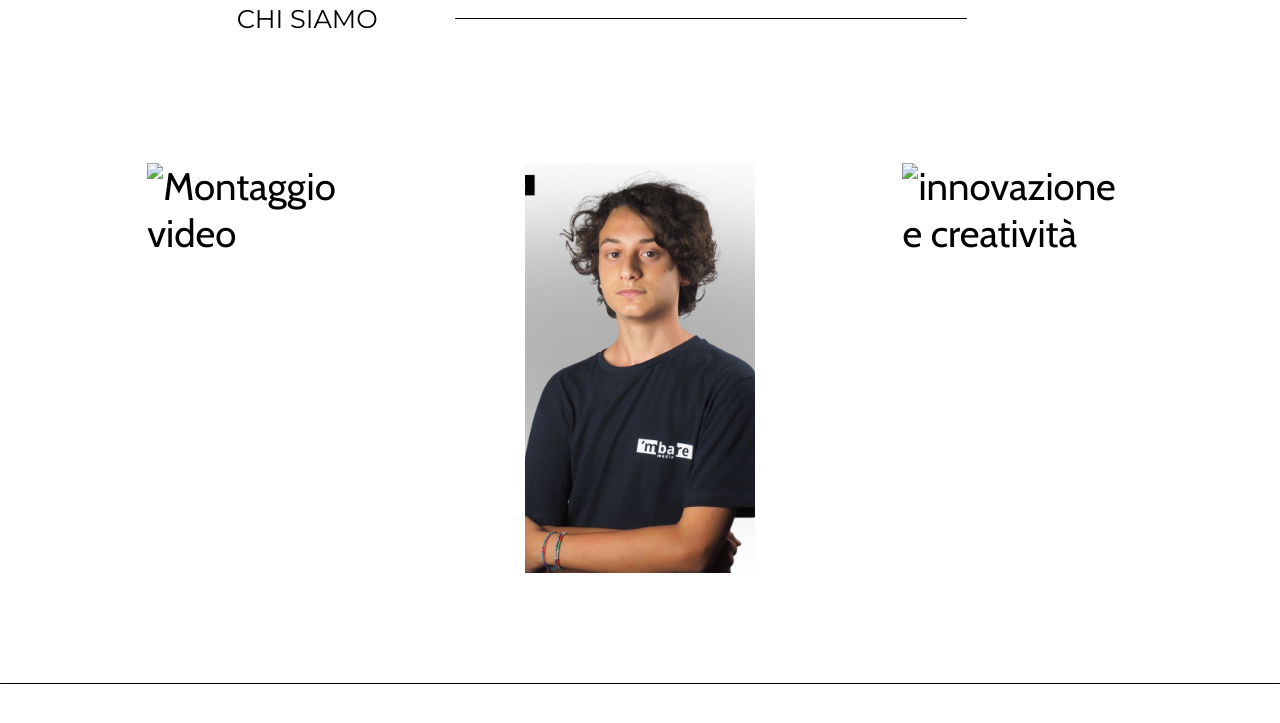
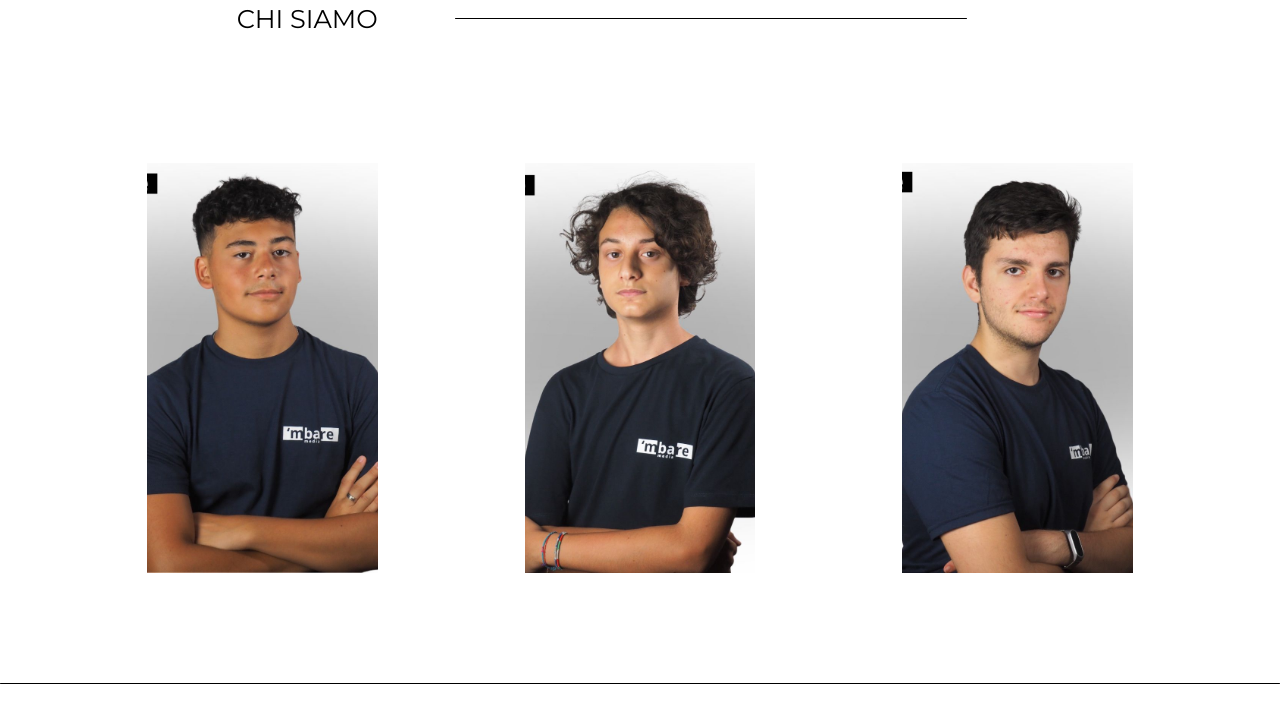
Before and after one commit to Ciposki/Ciposki.github.io, a plain HTML site: page chi-siamo/index.html in a window 1280 px wide. Shown: the part 57-780 px from the top of the page. Drawn offline with nearby package versions, Linux system fonts and the light colour scheme.

Commit message:
Update index.html

```diff
--- a/chi-siamo/index.html
+++ b/chi-siamo/index.html
@@ -46,7 +46,7 @@
   </div>
   <div class="chisiamo">
     <div class="mbarecreator">
-        <img src="../media/rosario.jpeg.png" alt="Montaggio video">
+        <img src="../media/rosario.jpeg" alt="Montaggio video">
         <div class="overlay">GIULIO MANGIAFICO</div>
         <div class="overlay"><h4>VIDEO MAKER/EDITOR </h4></div>
     </div>
@@ -56,7 +56,7 @@
         <div class="overlay"><h4>VIDEO MAKER/EDITOR </h4></div>
     </div>
     <div class="mbarecreator">
-        <img src="../media/fabri.jpg" alt="innovazione e creatività">
+        <img src="../media/fabri.jpeg" alt="innovazione e creatività">
         <div class="overlay">FABRIZIO SPADARO</div>
         <div class="overlay"><h4>SOCIAL MEDIA MANAGER</h4></div>
     </div>
```
